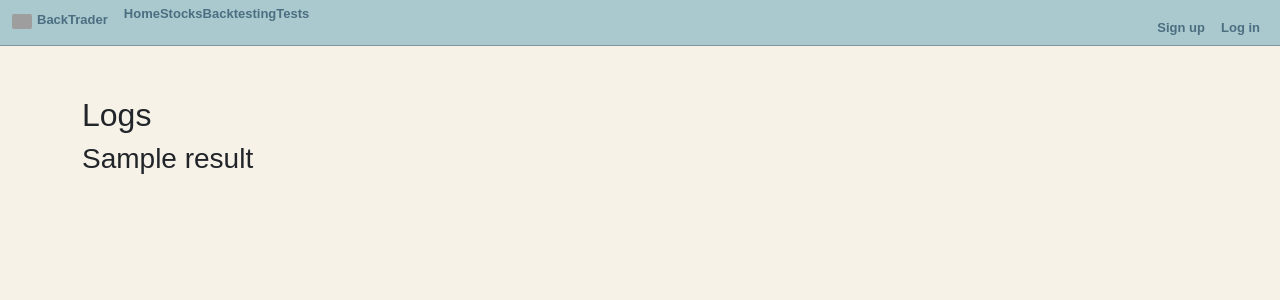
After one commit to nonagonyang/backtester, a Flask app: template templates/test_details.html in a window 1280 px wide. The commit adds this page. Shown: the top 300 px of the page. Run offline with Flask 2, Linux system fonts and the light colour scheme; the template is opened without the code that fills it: most values are stand-ins (such as "Sample title", 1, 10 or a date in 2020); some libraries are stand-ins or nearby versions; grey boxes are pictures that could not be loaded.

Commit message:
add user_id to table model,add favicon.ico,add route and template to show backtest logs for test details,show_plot will crash python.

```diff
--- a/app.py
+++ b/app.py
@@ -1,10 +1,11 @@
-# from symtable import Symbol
 from flask import Flask, request, redirect, render_template,session,g,flash
 from sqlalchemy.exc import IntegrityError
 from models import db, connect_db, Stock, StockPrice,Strategy,Test,User
 from forms import BackTestingForm,UserAddForm,LoginForm
 from test_strategy import test_strategy
+# from show_plot import getBacktestChart
 from constants import *
+
 
 
 app = Flask(__name__)
@@ -120,21 +121,24 @@ def logout():
 def homepage():
     # if CURR_USER_KEY in session:
     #     del session[CURR_USER_KEY]
+    if not g.user:
+        form = LoginForm()
 
-    form = LoginForm()
+        if form.validate_on_submit():
+            user = User.authenticate(form.username.data,
+                                    form.password.data)
 
-    if form.validate_on_submit():
-        user = User.authenticate(form.username.data,
-                                 form.password.data)
+            if user:
+                do_login(user)
+                flash(f"Hello, {user.username}!", "success")
+                return redirect("/stocks")
 
-        if user:
-            do_login(user)
-            flash(f"Hello, {user.username}!", "success")
-            return redirect("/stocks")
-
-        flash("Invalid credentials.", 'danger')
+            flash("Invalid credentials.", 'danger')
+        else:
+            return render_template('index.html', form=form)
     else:
-        return render_template('index.html', form=form)
+        user=User.query.filter_by(id=session[CURR_USER_KEY]).first()
+        return render_template('user_details.html',user=user)
 
 
 
@@ -175,6 +179,7 @@ def new_test():
     form.stock_id.choices=[(stock.id, stock.symbol) for stock in Stock.query.order_by('symbol')]
 
     if form.validate_on_submit():
+        user_id=session[CURR_USER_KEY]
         cash_amount_str=form.cash_amount.data
         cash_amount=int(cash_amount_str)
         strategy_id=int(form.strategy_id.data)
@@ -185,13 +190,20 @@ def new_test():
         stock_symbol=stock.symbol
         start_date=form.start_date.data
         end_date=form.end_date.data
-        result_cash=test_strategy(cash_amount,stock_symbol,strategy_name,start_date, end_date)
-        new_test=Test(stock_id=stock_id,strategy_id=strategy_id,
+        result_cash=test_strategy(cash_amount,stock_symbol,strategy_name,start_date, end_date)[0]
+        if result_cash-cash_amount>0:
+            result=f'You have earned {round((result_cash-cash_amount),2)}'
+        else:
+            result=f'You have lost {round((cash_amount-result_cash),2)}'
+        logs=test_strategy(cash_amount,stock_symbol,strategy_name,start_date, end_date)[1]
+        # runstrats=test_strategy(cash_amount,stock_symbol,strategy_name,start_date, end_date)[2]
+        # plot=getBacktestChart(runstrats)
+        new_test=Test(stock_id=stock_id,strategy_id=strategy_id,user_id=user_id,
                 start_date=start_date,end_date=end_date,
-                initial_cash=cash_amount,result_cash=round(result_cash,2))
+                initial_cash=cash_amount,result_cash=round(result_cash,2),result=result,logs=logs)
         db.session.add(new_test)
         db.session.commit()
-        return redirect(f"/tests")
+        return redirect(f"/tests/{new_test.id}")
 
     return render_template("backtesting.html",form=form)
 
@@ -200,9 +212,18 @@ def show_tests():
     if not g.user:
         flash("Access unauthorized. Sign up or log in.", "danger")
         return redirect("/")
-    tests=Test.query.all()
+    user_id=session[CURR_USER_KEY]
+    tests=Test.query.filter_by(user_id=user_id).all()
     return render_template("testresults.html", tests=tests)
 
+@app.route("/tests/<test_id>")
+def show_test_result(test_id):
+    if not g.user:
+        flash("Access unauthorized. Sign up or log in.", "danger")
+        return redirect("/")
+    test=Test.query.filter_by(id=test_id).first()
+    logs=test.logs.split('"')
+    return render_template("test_details.html", test=test,logs=logs)
 
 
 @app.errorhandler(404)
@@ -214,7 +235,6 @@ def page_not_found(e):
 @app.after_request
 def add_header(req):
     """Add non-caching headers on every request."""
-
     req.headers["Cache-Control"] = "no-cache, no-store, must-revalidate"
     req.headers["Pragma"] = "no-cache"
     req.headers["Expires"] = "0"
--- a/constants.py
+++ b/constants.py
@@ -13,3 +13,9 @@ with open("qqq.csv") as f:
     for line in reader:
         #each line the first index is the company name and the second one is the symbol
         qqq_symbols.append(line[1])
+
+
+
+
+logs=[]
+runstrats=None
--- a/models.py
+++ b/models.py
@@ -46,12 +46,17 @@ class Test(db.Model):
     """Test"""
     __tablename__="tests"
     id=db.Column(db.Integer, primary_key=True, autoincrement=True)
+    user_id=db.Column(db.Integer,db.ForeignKey('users.id'),nullable=False)
     stock_id=db.Column(db.Integer, db.ForeignKey('stocks.id'), nullable=False)
     strategy_id=db.Column(db.Integer, db.ForeignKey('strategies.id'),nullable=False)
     start_date=db.Column(db.DateTime, nullable=False)
     end_date=db.Column(db.DateTime, nullable=False)
     initial_cash=db.Column(db.Integer,nullable=False)
     result_cash=db.Column(db.Float,nullable=True)
+    logs=db.Column(db.Text, nullable=True)
+    result=db.Column(db.Text, nullable=True)
+    note=db.Column(db.Text, nullable=True)
+    plot=db.Column(db.LargeBinary,nullable=True)
     strategy=db.relationship('Strategy',backref='tests',cascade="all, delete")
     stock=db.relationship('Stock',backref='tests',cascade="all, delete")
 
--- a/seed.py
+++ b/seed.py
@@ -41,7 +41,6 @@ for stock in stocks:
 
 
 
-
 #populate the stockprices table in database by using alpaca api
 
 #if we need to populate more than 10000 stocks, loop through the stocks in chunk sizes at a time
@@ -51,7 +50,7 @@ for stock in stocks:
     #due to the limitation of my alpaca account, I cannot get the current day's first 15 minutes data.
 
 for symbol in qqq_symbols:
-    day_bars=api.get_bars(symbol,TimeFrame.Day,"2022-01-01",yesterday,adjustment='raw').df
+    day_bars=api.get_bars(symbol,TimeFrame.Day,"2022-04-01",yesterday,adjustment='raw').df
 
     for index, row in day_bars.iterrows():
         try:
--- a/static/style.css
+++ b/static/style.css
@@ -288,3 +288,14 @@ nav + .container {
         height: 440px
     }
 }
+
+#console {
+	background-color: #000;
+	font-family: courier, monospace;
+	color: greenyellow;
+	width:750px;
+	margin-left:auto;
+	margin-right:auto;
+	margin-top:100px;
+	font-size:14px;
+}
--- /dev/null
+++ b/templates/test_details.html
@@ -0,0 +1,18 @@
+{% extends 'base.html' %}
+{% block content %}
+<h2>Logs</h2>
+<h3>{{test.result}}</h3>
+<div id="console">
+    {% for log in logs%}
+    <!-- to get rid of commas and curly braces -->
+    {% if log|length > 1 %}
+    <li>{{log}}</li>
+    {% endif %}
+    {% endfor %}
+</div>
+<!-- <div>
+    {{test.plot}}
+</div> -->
+
+
+{% endblock %}
--- a/templates/testresults.html
+++ b/templates/testresults.html
@@ -6,26 +6,28 @@
         <table class="table table-hover table-bordered">
             <thead class="thead-light">
                 <tr>
-                    <th scope="col">Test_ID</th>
                     <th scope="col">Stock</th>
                     <th scope="col">Strategy</th>
                     <th scope="col">Start_Date</th>
                     <th scope="col">End_Date</th>
                     <th scope="col">Initial Cash</th>
                     <th scope="col">Result Cash</th>
+                    <th scope="col">Result</th>
+
+
                 </tr>
             </thead>
             <tbody>
                 {% if tests %}
                 {% for test in tests %}
                 <tr>
-                    <td>{{test.id}}</td>
                     <td>{{test.stock.symbol}}</td>
                     <td>{{test.strategy.name}}</td>
                     <td>{{ test.start_date.strftime('%Y-%m-%d') }}</td>
                     <td>{{ test.end_date.strftime('%Y-%m-%d') }}</td>
                     <td>{{test.initial_cash}}</td>
                     <td>{{test.result_cash}}</td>
+                    <td>{{test.result}}<span><a href="/tests/{{test.id}}"> details</a></span></td>
                 </tr>
                 {% endfor %}
                 {% endif %}
--- a/test_strategy.py
+++ b/test_strategy.py
@@ -40,5 +40,6 @@ def test_strategy(cash_amount,stock_symbol,strategy_name,start_date,end_date):
 
     print("starting portfolio value %.2f" % cerebro.broker.getvalue())
     cerebro.run()
+    runstrats=cerebro.run()
     print("ending portfolio value %.2f" % cerebro.broker.getvalue())
-    return cerebro.broker.getvalue()
+    return [cerebro.broker.getvalue(),logs,runstrats]
```
Also changed, not shown: show_plot.py (added, +23 -0 lines), strategies.py (+15 -64 lines), templates/index.html (+2 -19 lines), templates/user_details.html (added, +24 -0 lines), static/favicon.ico (added), 1 other file.
